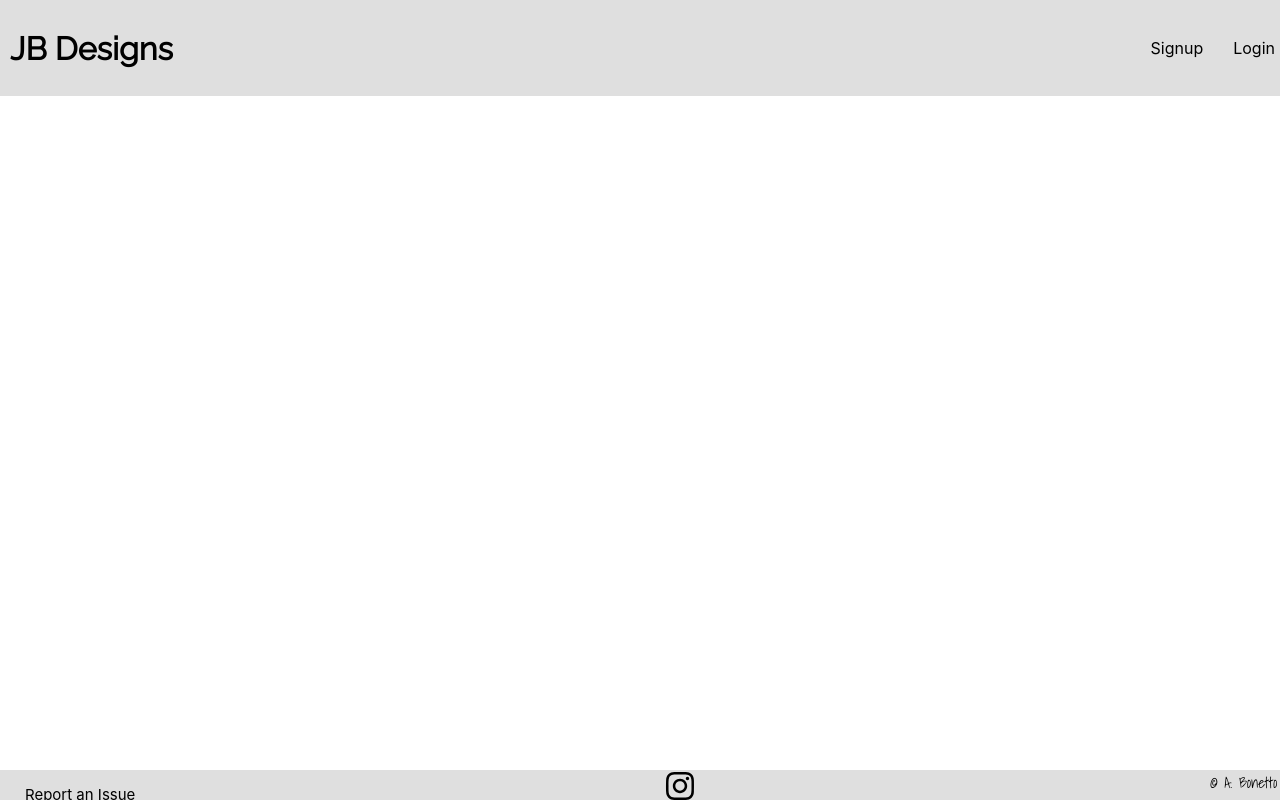
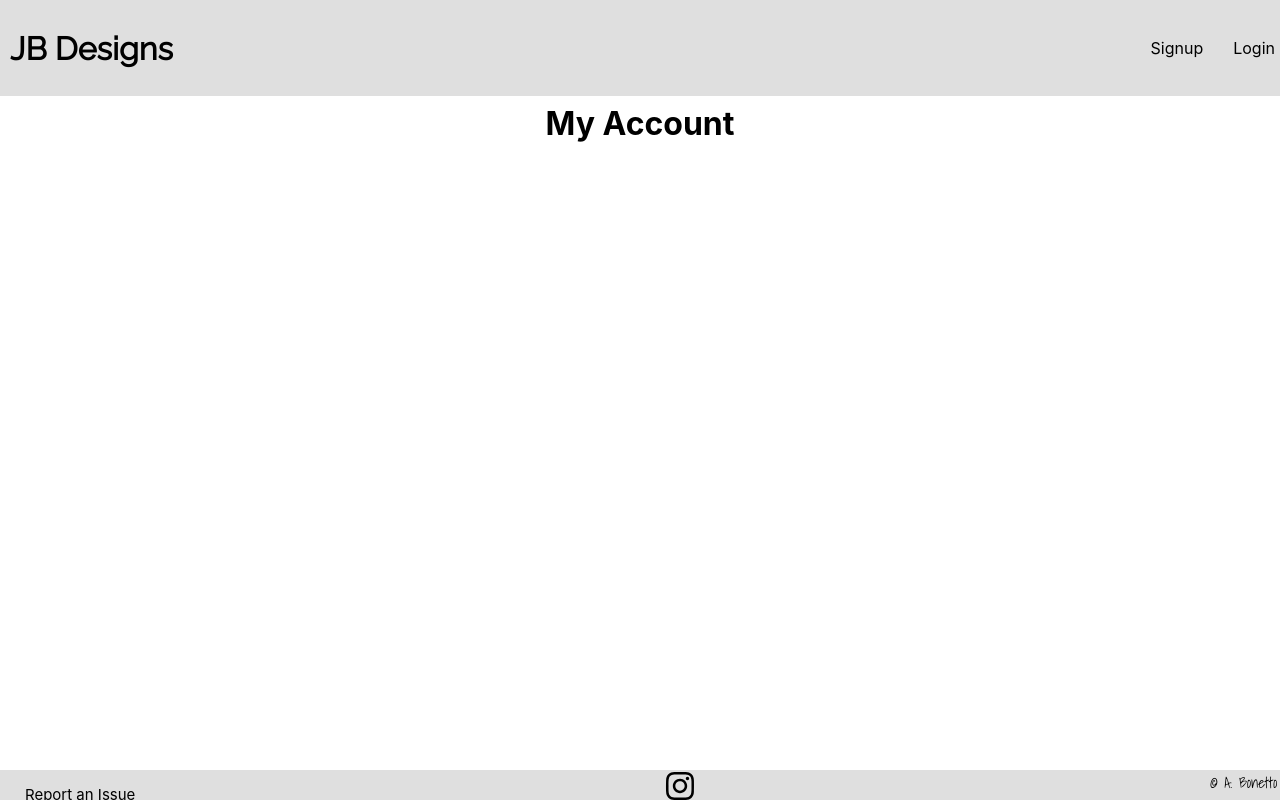
Before and after one commit to ambonetto/Project-4-Frontend, a React (Create React App) app in the folder shirts-frontend/: page /profile in a window 1280 px wide. Built offline with nearby package versions, Linux system fonts and the light colour scheme.

Commit message:
Profile Container functionality setup

```diff
--- a/shirts-frontend/src/App.css
+++ b/shirts-frontend/src/App.css
@@ -91,6 +91,10 @@ button:last-of-type{
   flex-flow: column;
 }
 
+.profileContainer {
+  margin-top: 13vh;
+}
+
 .Footer {
   display: flex;
   justify-content: space-between;
--- a/shirts-frontend/src/App.js
+++ b/shirts-frontend/src/App.js
@@ -17,6 +17,9 @@ import LoginForm from './components/LoginForm';
 
 // import Homepage
 import Homepage from './components/Homepage/Homepage';
+
+// import Profile Container
+import ProfileContainer from './components/MyAccount/ProfileContainer';
 
 // import Footer
 import Footer from './components/Footer';
@@ -99,7 +102,10 @@ class App extends Component {
                 <Link to="/login">Login</Link>
               </div>
             :
-              <a onClick={this.handleLogout} className="logout">Logout</a>
+              <div>
+                <Link to="/profile">My Account</Link>
+                <a onClick={this.handleLogout} className="logout">Logout</a>
+              </div>
             }
           </nav>
         </header>
@@ -113,6 +119,9 @@ class App extends Component {
           <Route exact path="/" render={() => {
             return <Homepage />
           }} />
+          <Route path="/profile" render={() => {
+            return <ProfileContainer />
+          }} />
         </Switch>
         <Footer />
       </div>
--- /dev/null
+++ b/shirts-frontend/src/components/MyAccount/ProfileContainer.js
@@ -0,0 +1,16 @@
+// import React
+import React from 'react';
+
+// import Update Profile.js
+
+// function base
+const ProfileContainer = (props) => {
+    return (
+        <div className="profileContainer">
+            <h1>My Account</h1>
+        </div>
+    )
+}
+
+// export My Account Container
+export default ProfileContainer;
```
Also changed, not shown: shirts-frontend/src/components/MyAccount/UpdateProfile.js (added).
